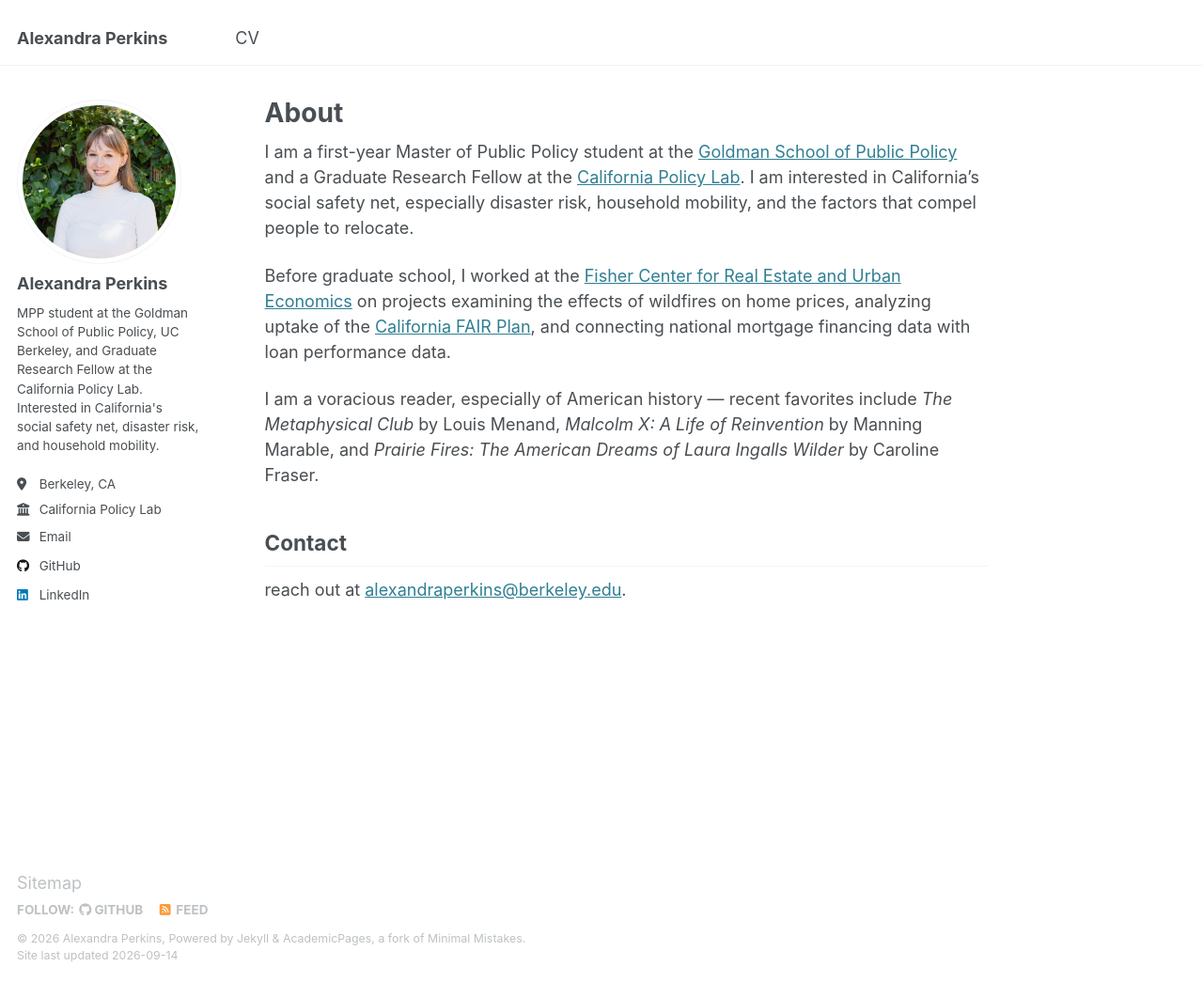
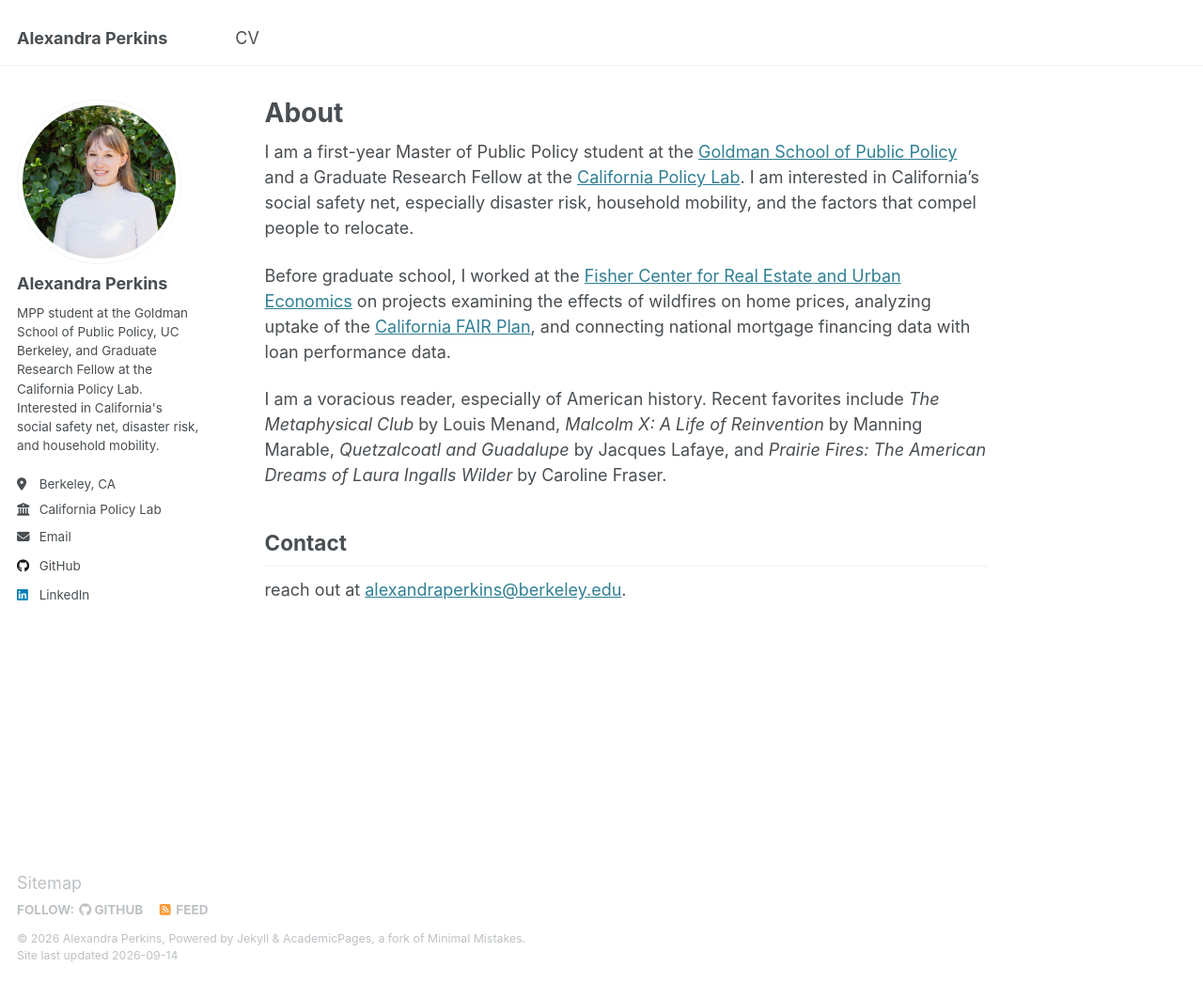
Before and after one commit to perkinsalex/perkinsalex.github.io, a Jekyll site: the page built from _pages/about.md, in a window 1280 px wide and 1045 px high. Shown: the whole window at 94% size. Built offline with Jekyll 4.4.1, drawn with Linux system fonts in a browser that asks for light colours.

Commit message:
Update about.md

```diff
--- a/_pages/about.md
+++ b/_pages/about.md
@@ -12,7 +12,7 @@ I am a first-year Master of Public Policy student at the [Goldman School of Publ
 
 Before graduate school, I worked at the [Fisher Center for Real Estate and Urban Economics](https://haas.berkeley.edu/real-estate/) on projects examining the effects of wildfires on home prices, analyzing uptake of the [California FAIR Plan](https://haas.berkeley.edu/wp-content/uploads/Brookings__California_FAIR_Plan-11.pdf), and connecting national mortgage financing data with loan performance data.
 
-I am a voracious reader, especially of American history — recent favorites include *The Metaphysical Club* by Louis Menand, *Malcolm X: A Life of Reinvention* by Manning Marable, and *Prairie Fires: The American Dreams of Laura Ingalls Wilder* by Caroline Fraser.
+I am a voracious reader, especially of American history. Recent favorites include *The Metaphysical Club* by Louis Menand, *Malcolm X: A Life of Reinvention* by Manning Marable, *Quetzalcoatl and Guadalupe* by Jacques Lafaye, and *Prairie Fires: The American Dreams of Laura Ingalls Wilder* by Caroline Fraser.
 
 ## Contact
 
```
